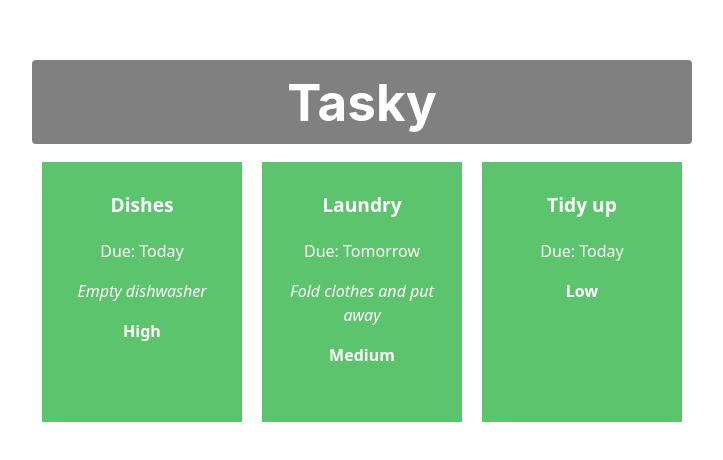
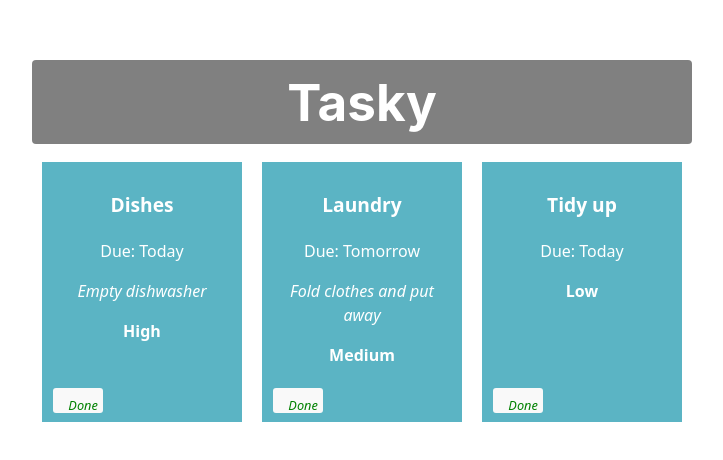
Before and after one commit to collegesaiah/react-basics-labs, a React (Vite) app in the folder tasky/: page / in a window 1280 px wide. Shown: the part 158-618 px from the top of the page, without its empty margins (8-731 px from the left). Built offline with nearby package versions, Linux system fonts and the light colour scheme.

Commit message:
Mark as done

```diff
--- a/tasky/src/App.css
+++ b/tasky/src/App.css
@@ -43,3 +43,20 @@
 .priority {
   font-weight:bold;
 }
+
+button {
+  border: none;
+  border-radius: 3px;
+  font-style: italic;
+  font-size: 0.8em;
+  margin: 4px 6px;
+  width: 50px;
+  height: 25px;
+}
+
+.doneButton {
+  position: absolute;
+  bottom: 5px;
+  left: 5px;
+  color: green;
+}
--- a/tasky/src/App.jsx
+++ b/tasky/src/App.jsx
@@ -6,22 +6,31 @@
 function App() {
   const [ taskState, setTaskState ] = useState({
     tasks: [
-      { id: 1, title:"Dishes", description: "Empty dishwasher", deadline: "Today", priority:"High" },
-      { id: 2, title: "Laundry", description: "Fold clothes and put away", deadline: "Tomorrow", priority:"Medium" },
-      { id: 3, title: "Tidy up", deadline: "Today", priority:"Low" }
+      { id: 1, title:"Dishes", description: "Empty dishwasher", deadline: "Today", priority:"High", done: false },
+      { id: 2, title: "Laundry", description: "Fold clothes and put away", deadline: "Tomorrow", priority:"Medium", done: false },
+      { id: 3, title: "Tidy up", deadline: "Today", priority:"Low", done: false }
     ]
   });
+
+  const doneHandler = (taskIndex) => {
+    const tasks = [...taskState.tasks];
+    tasks[taskIndex].done = !tasks[taskIndex].done;
+    setTaskState({tasks});
+    console.log(`${taskIndex} ${tasks[taskIndex].done}`);
+  }
 
   return (
     <div className="container">
       <h1>Tasky</h1>
-      {taskState.tasks.map((task) => (
+      {taskState.tasks.map((task, index) => (
         <Task
           title={task.title}
           description={task.description}
           deadline={task.deadline}
           priority={task.priority}
           key={task.id}
+          done={task.done}
+          markDone={() => doneHandler(index)}
         />
       ))}
     </div>
--- a/tasky/src/components/Task.jsx
+++ b/tasky/src/components/Task.jsx
@@ -1,17 +1,15 @@
 import React from 'react';
 
 const Task = (props) => {
-
     return (
-            <div className="card">
+        <div className="card" style={{backgroundColor: props.done ? 'lightgrey' : '#5bb4c4'}}>
             <p className="title">{props.title}</p>
             <p>Due: {props.deadline}</p>
             <p className="description">{props.description}</p>
             <p className="priority">{props.priority}</p>
+            <button onClick={props.markDone} className='doneButton'>Done</button>
         </div>
     )
-
   }
 
-
 export default Task;
```
Lines whose indentation alone changed are shown as unchanged.
